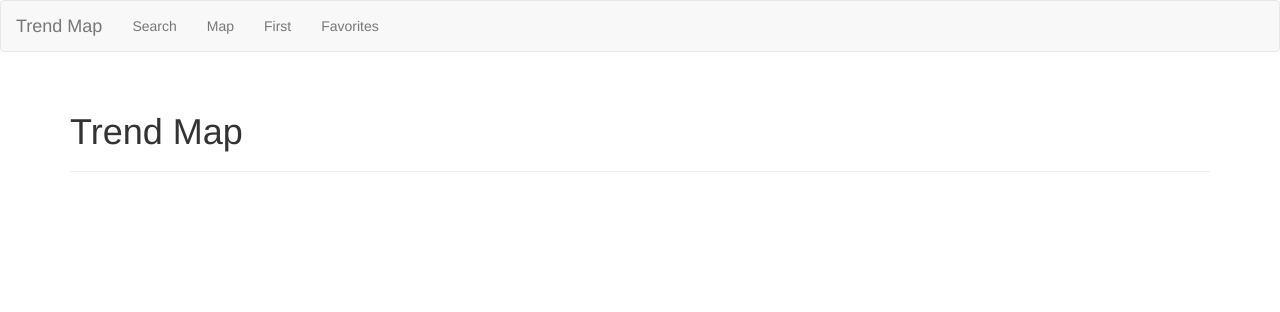
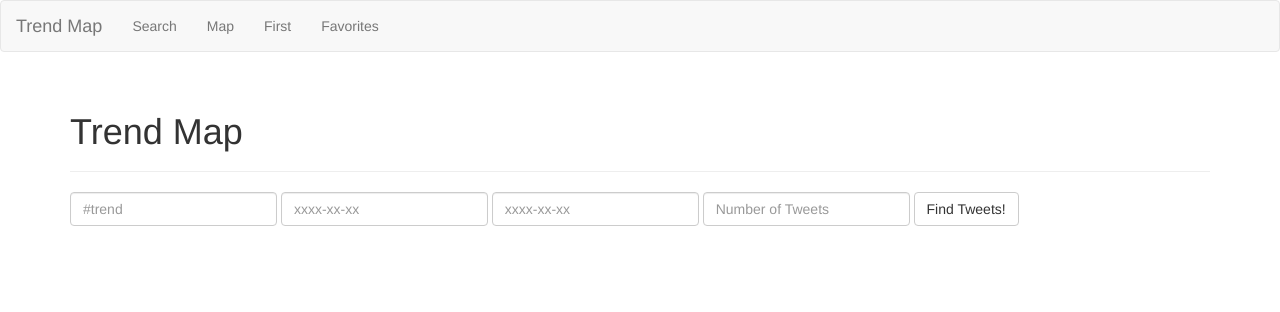
Before and after one commit to SamOh/trend_map, a Flask app: page /search in a window 1280 px wide. Shown: the top 312 px of the page. Run offline with Flask 2, Linux system fonts and the light colour scheme; parts of the project's set-up code (start-up, migrations or seed data) failed here and were passed over; some libraries are stand-ins or nearby versions.

Commit message:
moved all code from index to search appropriately and finished search

```diff
--- a/templates/search.html
+++ b/templates/search.html
@@ -1 +1,36 @@
 {% extends "base.html" %}
+
+{% block body %}
+<form action="{{ url_for('search') }}" class="form-inline" method="post">
+  <fieldset>
+    <div class="form-group">
+      <label class="sr-only" for="hashtag">hashtag</label>
+      <input class="form-control" name="hashtag" placeholder="#trend" type="text"/>
+    </div>
+    <div class="form-group">
+      <label class="sr-only" for="start_date">start_date</label>
+      <input class="form-control" name="start_date" placeholder="xxxx-xx-xx" type="text"/>
+    </div>
+    <div class="form-group">
+      <label class="sr-only" for="end_date">end_date</label>
+      <input class="form-control" name="end_date" placeholder="xxxx-xx-xx" type="text"/>
+    </div>
+    <div class="form-group">
+      <label class="sr-only" for="number_of_tweets">number_of_tweets</label>
+      <input class="form-control" name="number_of_tweets" placeholder="Number of Tweets" type="int"/>
+    </div>
+    <button class="btn btn-default" type="submit">Find Tweets!</button>
+  </fieldset>
+</form>
+
+{% with messages = get_flashed_messages(with_categories=true) %}
+  {% if messages %}
+    {% for message in messages %}
+      <div class="alert alert-warning">
+        {{ message[1] }}
+      </div>
+    {% endfor %}
+  {% endif %}
+{% endwith %}
+
+{% endblock %}
```
